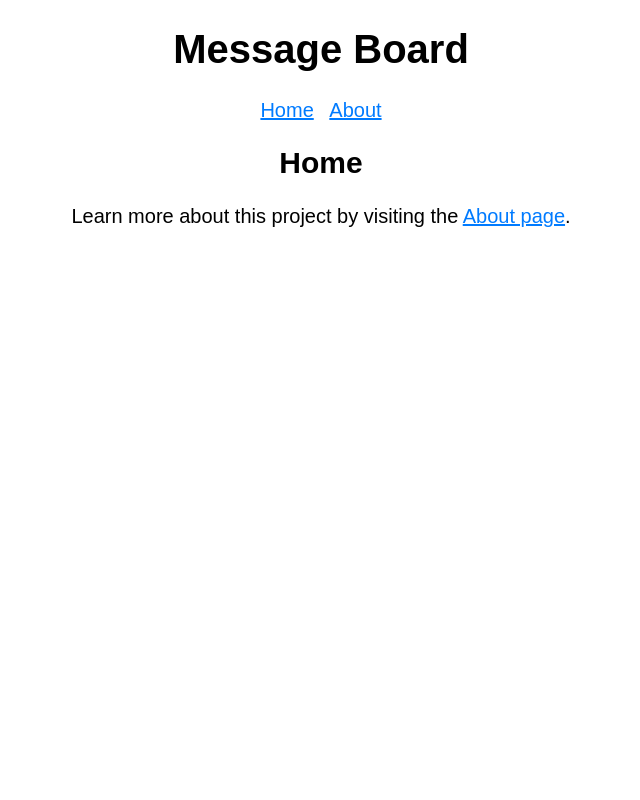
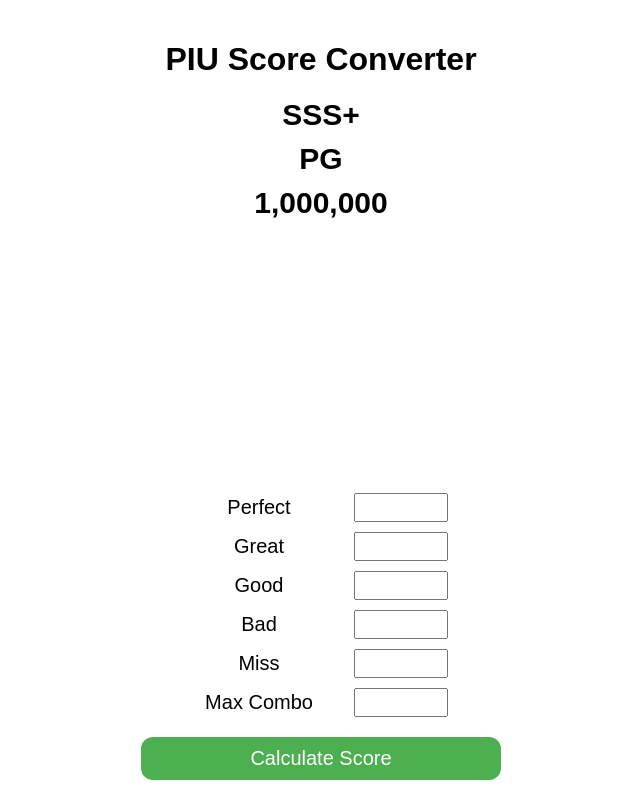
Before and after one commit to S3LRAHC/ScoreWebApp, a Flask app: page / in a window 1280 px wide. Shown: the whole page, without its empty margins (319-959 px from the left). Run offline with Flask 3, Linux system fonts and the light colour scheme.

Commit message:
Finished score conversions

```diff
--- a/calc/pages.py
+++ b/calc/pages.py
@@ -1,13 +1,28 @@
-from flask import Blueprint, render_template
+from flask import Blueprint, render_template, request, jsonify
+from calc.score_utils import get_letter_grade_and_plate
+from calc.score_utils import calculate_phoenix_score
 
 bp = Blueprint("pages", __name__)
 
 
-@bp.route("/")
+@bp.route('/', methods=['GET', 'POST'])
 def home():
+    if request.method == 'POST':
+        result = {
+            'PERFECT': request.form['perfect'],
+            'GREAT': request.form['great'],
+            'GOOD': request.form['good'],
+            'BAD': request.form['bad'],
+            'MISS': request.form['miss'],
+            'MAX COMBO': request.form['max_combo']
+        }
+
+        score = calculate_phoenix_score(result)
+        letter_grade, plate = get_letter_grade_and_plate(score, result)
+
+        return jsonify({
+            'score': f"{score:,}",
+            'grade': letter_grade,
+            'plate': plate
+        })
     return render_template("pages/home.html")
-
-
-@bp.route("/about")
-def about():
-    return render_template("pages/about.html")
--- /dev/null
+++ b/calc/static/js/script.js
@@ -0,0 +1,58 @@
+document.addEventListener('DOMContentLoaded', function() {
+    const scoreForm = document.getElementById('scoreForm');
+    const gradeElement = document.getElementById('grade');
+    const plateElement = document.getElementById('plate');
+    const scoreElement = document.getElementById('score');
+
+    scoreForm.addEventListener('submit', function(e) {
+        e.preventDefault();
+        const formData = new FormData(this);
+
+        fetch('/', {
+            method: 'POST',
+            body: formData
+        })
+        .then(response => response.json())
+        .then(data => {
+            updateResults(data);
+        })
+        .catch(error => console.error('Error:', error));
+    });
+
+    function updateResults(data) {
+        scoreElement.textContent = data.score;
+
+        const gradeColor = getGradeColor(data.grade);
+        gradeElement.textContent = data.grade;
+        gradeElement.style.color = gradeColor;
+        toggleShadow(gradeElement, gradeColor);
+
+        const plateColor = getPlateColor(data.plate);
+        plateElement.textContent = data.plate;
+        plateElement.style.color = plateColor;
+        toggleShadow(plateElement, plateColor);
+    }
+
+    function getGradeColor(grade) {
+        if (grade.includes('SSS')) return '#40e8ed';
+        if (grade.includes('SS') || grade.includes('S')) return '#f1d93b';
+        if (grade.includes('AAA')) return '#a29a8e';
+        if (grade.includes('AA') || grade.includes('A')) return '#dca773';
+        return '#808080'; // dark gray
+    }
+
+    function getPlateColor(plate) {
+        if (plate === 'PG' || plate === 'UG') return '#40e8ed';
+        if (plate === 'EG' || plate === 'SG') return '#f1d93b';
+        if (plate === 'MG' || plate === 'TG') return '#a29a8e';
+        return '#dca773';
+    }
+
+    function toggleShadow(element, color) {
+        if (color !== '#000000') {
+            element.classList.add('shadow');
+        } else {
+            element.classList.remove('shadow');
+        }
+    }
+});
--- a/calc/static/styles.css
+++ b/calc/static/styles.css
@@ -1,34 +1,102 @@
-* {
-  box-sizing: border-box;
+html, body {
+    height: 100%;
+    margin: 0;
+    padding: 0;
 }
 
 body {
-  font-family: sans-serif;
-  font-size: 20px;
-  margin: 0 auto;
-  text-align: center;
+    font-family: Arial, sans-serif;
+    display: flex;
+    flex-direction: column;
+    align-items: center;
 }
 
-a,
-a:visited {
-  color: #007bff;
+.container {
+    width: 100%;
+    max-width: 400px;
+    padding: 20px;
+    box-sizing: border-box;
+    display: flex;
+    flex-direction: column;
+    justify-content: space-between;
+    min-height: 100%;
 }
 
-a:hover {
-  color: #0056b3;
+h1 {
+    text-align: center;
+    margin-bottom: 20px;
 }
 
-nav ul {
-  list-style-type: none;
-  padding: 0;
+.results-container {
+    flex-grow: 1;
+    display: flex;
+    flex-direction: column;
+    justify-content: flex-start;
 }
 
-nav ul li {
-  display: inline;
-  margin: 0 5px;
+.results {
+    margin-bottom: 10px;
+    text-align: center;
+    font-weight: bold;
+    font-size: 30px;
 }
 
-main {
-  width: 80%;
-  margin: 0 auto;
+form {
+    margin-top: auto;
 }
+
+.form-group {
+    display: flex;
+    align-items: center;
+    margin-bottom: 10px;
+    justify-content: center;
+}
+
+label {
+    width: 130px;
+    text-align: center;
+    margin-right: 30px;
+    font-size: 20px;
+}
+
+input[type="number"] {
+    width: 80px;
+    padding: 5px;
+}
+
+.shadow {
+    text-shadow: 2px 2px 4px rgba(0,0,0,0);
+}
+
+button {
+    display: block;
+    width: 100%;
+    margin: 20px 0 0;
+    padding: 10px 20px;
+    background-color: #4CAF50;
+    color: white;
+    border: none;
+    cursor: pointer;
+    font-size: 20px;
+    border-radius: 12px;
+}
+
+button:hover {
+    background-color: #45a049;
+}
+
+@media (max-height: 600px) {
+    .container {
+        justify-content: flex-end;
+    }
+
+    .results-container {
+        flex-grow: 0;
+    }
+}
+
+@media (max-width: 480px) {
+    .results {
+        font-size: 40px;
+    }
+}
--- a/calc/templates/base.html
+++ b/calc/templates/base.html
@@ -1,19 +1,48 @@
 <!DOCTYPE html>
 <html lang="en">
 <head>
-  <title>Message Board - {% block title %}{% endblock title %}</title>
-  <link rel="stylesheet" href="{{ url_for('static', filename='styles.css') }}">
+    <meta charset="UTF-8">
+    <meta name="viewport" content="width=device-width, initial-scale=1.0">
+    <title>PIU Phoenix Score Converter - {% block title %}{% endblock title %}</title>
+    <link rel="stylesheet" href="{{ url_for('static', filename='styles.css') }}">
 </head>
 <body>
-<h1>Message Board</h1>
-{% include("_navigation.html") %}
-<section>
-  <header>
-    {% block header %}{% endblock header %}
-  </header>
-  <main>
-    {% block content %}<p>No messages.</p>{% endblock content %}
-  </main>
-</section>
+    <div class="container">
+        <h1>PIU Score Converter</h1>
+        <div class="results-container">
+            <div id="grade" class="results">SSS+</div>
+            <div id="plate" class="results">PG</div>
+            <div id="score" class="results">1,000,000</div>
+        </div>
+        <form id="scoreForm">
+            <div class="form-group">
+                <label for="perfect">Perfect</label>
+                <input type="number" id="perfect" name="perfect" required min="0">
+            </div>
+            <div class="form-group">
+                <label for="great">Great</label>
+                <input type="number" id="great" name="great" required min="0">
+            </div>
+            <div class="form-group">
+                <label for="good">Good</label>
+                <input type="number" id="good" name="good" required min="0">
+            </div>
+            <div class="form-group">
+                <label for="bad">Bad</label>
+                <input type="number" id="bad" name="bad" required min="0">
+            </div>
+            <div class="form-group">
+                <label for="miss">Miss</label>
+                <input type="number" id="miss" name="miss" required min="0">
+            </div>
+            <div class="form-group">
+                <label for="max_combo">Max Combo</label>
+                <input type="number" id="max_combo" name="max_combo" required min="0">
+            </div>
+            <button type="submit">Calculate Score</button>
+        </form>
+    </div>
+
+    <script src="{{ url_for('static', filename='js/script.js') }}"></script>
 </body>
 </html>
--- /dev/null
+++ b/run.py
@@ -0,0 +1,6 @@
+from calc import create_app
+
+app = create_app()
+
+if __name__ == '__main__':
+    app.run(host='0.0.0.0', port=5000, debug=True)
```
Also changed, not shown: calc/score_utils.py (added, +79 -0 lines), calc/templates/pages/about.html (deleted, +0 -9 lines).
